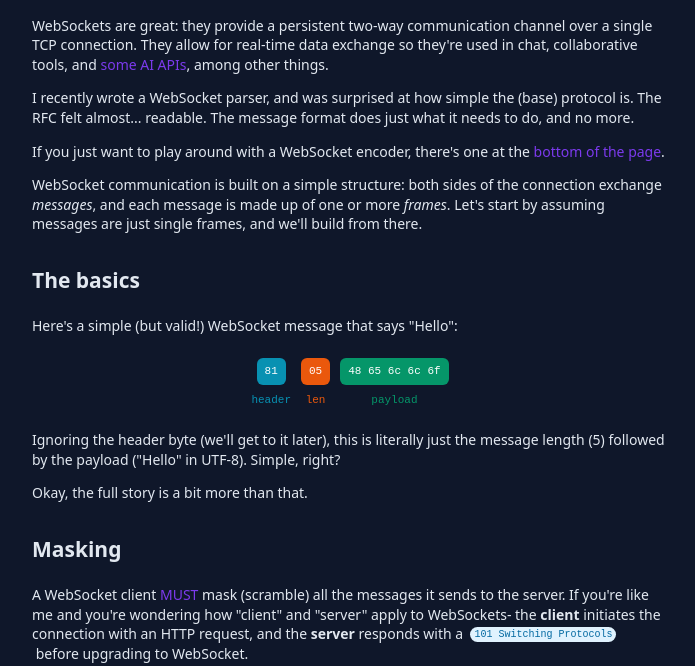
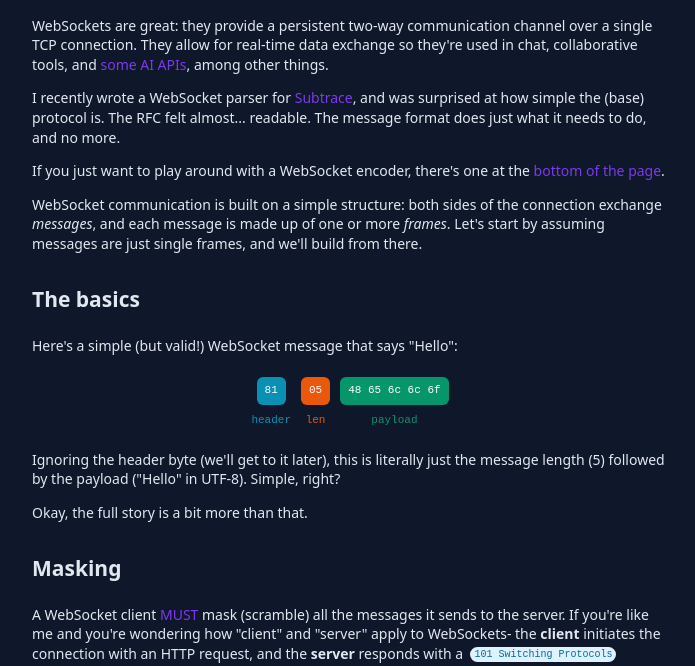
Before and after one commit to sachin9996/websocket-frames-explained, a website with bundled scripts: page index.html in a window 1280 px wide. Shown: the part 93-759 px from the top of the page, without its empty margins (290-985 px from the left). Built offline with nearby package versions, Linux system fonts and the light colour scheme.

Commit message:
more changes

```diff
--- a/index.html
+++ b/index.html
@@ -20,7 +20,8 @@
             APIs</a>, among other things.
     </p>
 
-    <p>I recently wrote a WebSocket parser, and was surprised at how simple the (base) protocol is. The RFC felt
+    <p>I recently wrote a WebSocket parser for <a class="link-text" href="https://github.com/subtrace/subtrace"
+            target="_blank">Subtrace</a>, and was surprised at how simple the (base) protocol is. The RFC felt
         almost... readable. The message format does just what it needs to do, and no more.
     </p>
 
```
Also changed, not shown: dist/index.html.
